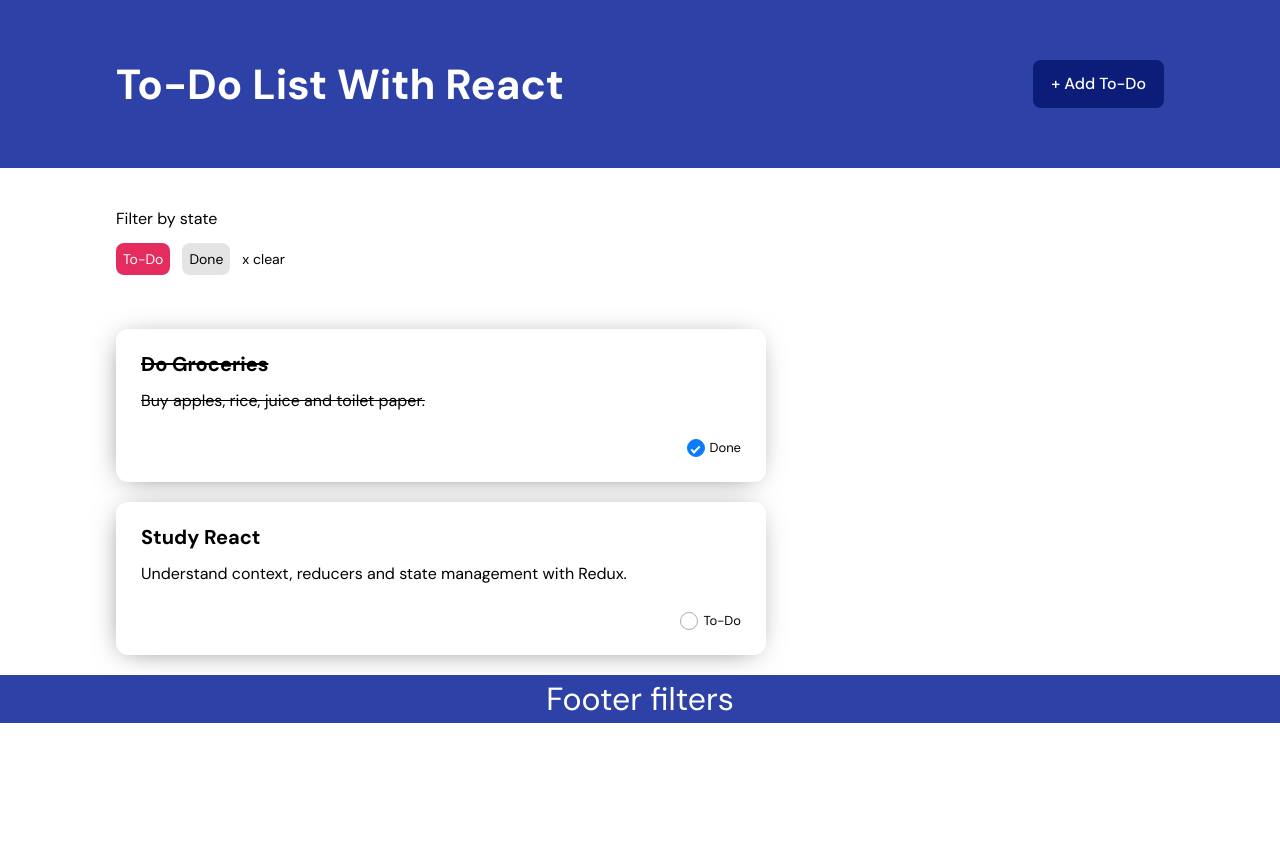
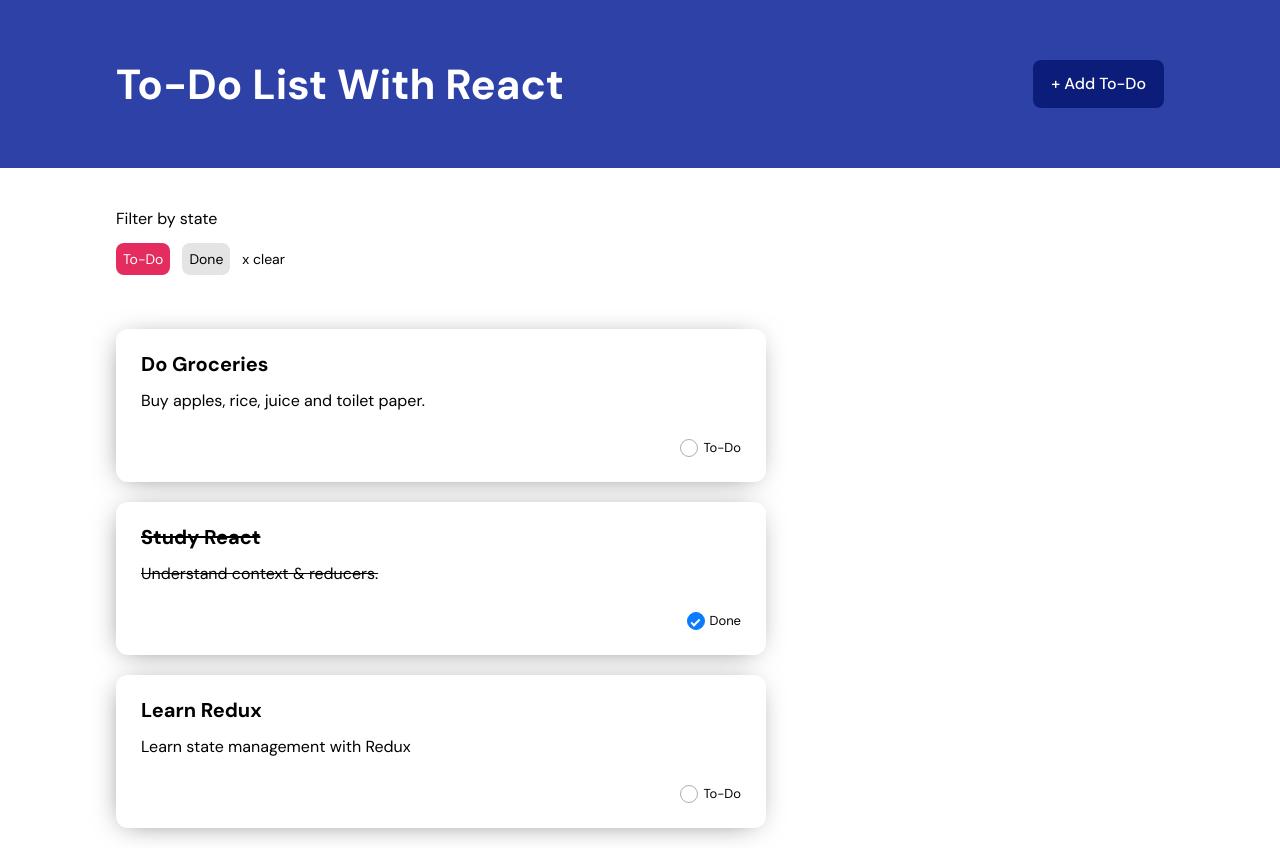
Before and after one commit to johngeigerdev/to-do-list-react, a React (Vite) app: page / in a window 1280 px wide. Before the commit the page ends 800 px from the top, so only its background shows below. Built offline with nearby package versions, Linux system fonts and the light colour scheme.

Commit message:
context provider created

```diff
--- a/src/App.jsx
+++ b/src/App.jsx
@@ -1,17 +1,28 @@
 import Header from './components/Header.jsx';
 import Home from './views/Home.jsx';
 import './App.scss';
+import {TodosContext} from './TodosContext.js';
+import {useState} from 'react';
 
+const initialTodos = [
+  { id: 0, title: 'Do Groceries', description: 'Buy apples, rice, juice and toilet paper.', isDone: false },
+  { id: 1, title: 'Study React', description: 'Understand context & reducers.', isDone: true},
+  { id: 2, title: 'Learn Redux', description: 'Learn state management with Redux', isDone: false }
+];
 
 function App() {
+
+  const [todos, setTodos] = useState(initialTodos);
 
   return (
     <>
       <main>
+        <TodosContext.Provider value={{todos, setTodos}}>
+          <Header appName="To-Do List with React" />
 
-        <Header appName="To-Do List with React" />
+          <Home />
+        </TodosContext.Provider>
 
-        <Home />
 
       </main>
     </>
--- /dev/null
+++ b/src/TodosContext.js
@@ -0,0 +1,2 @@
+import {createContext} from 'react';
+export const TodosContext = createContext(''); //leaving initial value blank is ok b/c we will assign it later, this is just to initialize it
--- a/src/components/FooterFilters.jsx
+++ /dev/null
@@ -1,17 +0,0 @@
-import classes from './FooterFilters.module.scss';
-
-
-function FooterFilter() {
-
-    return (
-    <>
-        <div className={classes.filters}>
-            <div>
-                <p>Footer filters</p>
-            </div>
-        </div>
-    </>
-    )
-  }
-
-  export default FooterFilter
--- a/src/components/FooterFilters.module.scss
+++ /dev/null
@@ -1,10 +0,0 @@
-.filters {
-    div {
-        background-color: var(--primary-color);
-        p {
-            color: #fff;
-            font-size: 32px;
-            text-align: center;
-        }
-    }
-}
--- a/src/components/Todo.jsx
+++ b/src/components/Todo.jsx
@@ -1,21 +1,30 @@
 import './Todo.scss';
 
-function Todo({ title, description, isDone }) {
+function Todo({ todo, deleteTodo, toggleIsDone }) {
 
   return (
     <>
-        <div className={`todo ${isDone ? 'done' : ''}`}>
-            <button className="erase">x erase</button>
+        <div className={`todo ${todo.isDone ? 'done' : ''}`}>
+            <button
+                onClick={() => deleteTodo(todo.id)}
+                className="erase"
+            >
+                x erase
+            </button>
             <h3>
-                {title}
+                {todo.title}
             </h3>
             <p>
-                {description}
+                {todo.description}
             </p>
             <div className="task-check">
-                <input type="checkbox" checked={isDone} />
+                <input
+                    onClick={() => toggleIsDone(todo.id)}
+                    type="checkbox"
+                    checked={todo.isDone}
+                />
                 <label>
-                    {!isDone ? 'To-Do' : 'Done'}
+                    {!todo.isDone ? 'To-Do' : 'Done'}
                 </label>
             </div>
         </div>
--- a/src/components/TodosList.jsx
+++ b/src/components/TodosList.jsx
@@ -1,22 +1,45 @@
 import Todo from './Todo.jsx';
+import {useState} from 'react';
+
+const initialTodos = [
+  { id: 0, title: 'Do Groceries', description: 'Buy apples, rice, juice and toilet paper.', isDone: false },
+  { id: 1, title: 'Study React', description: 'Understand context & reducers.', isDone: true},
+  { id: 2, title: 'Learn Redux', description: 'Learn state management with Redux', isDone: false }
+];
 
 function TodosList() {
+
+  const [todos, setTodos] = useState(initialTodos);
+
+  function deleteHandler(id) {
+    if (confirm('Are you sure you want to delete this todo?')) {
+      setTodos(todos.filter(todo => todo.id !== id));
+    }
+  }
+
+  function toggleIsDoneHandler(id) {
+      setTodos(todos.map(todo => {
+        if (todo.id === id) {
+          todo.isDone = !todo.isDone;
+          return todo;
+        } else {
+          return todo;
+        }
+      }));
+  }
 
   return (
     <>
         <div className="todos">
 
+          {todos.map(todo =>
             <Todo
-              title="Do Groceries"
-              description="Buy apples, rice, juice and toilet paper."
-              isDone={true}
+              deleteTodo ={(id) => deleteHandler(id)}
+              toggleIsDone={(id) => toggleIsDoneHandler(id)}
+              todo={todo}
+              key={todo.id}
             />
-
-            <Todo
-              title="Study React"
-              description="Understand context, reducers and state management with Redux."
-              isDone={false}
-            />
+          )}
 
         </div>
     </>
--- a/src/main.jsx
+++ b/src/main.jsx
@@ -3,7 +3,6 @@ import ReactDOM from 'react-dom/client'
 import App from './App.jsx'
 
 ReactDOM.createRoot(document.getElementById('root')).render(
-  <React.StrictMode>
+
     <App />
-  </React.StrictMode>,
 )
--- a/src/views/Home.jsx
+++ b/src/views/Home.jsx
@@ -1,6 +1,5 @@
 import Filter from '../components/Filter.jsx';
 import TodosList from '../components/TodosList.jsx';
-import FooterFilters from '../components/FooterFilters.jsx';
 
 function Home() {
 
@@ -12,7 +11,6 @@ function Home() {
             <TodosList />
         </div>
 
-        <FooterFilters />
 
     </>
     )
```
